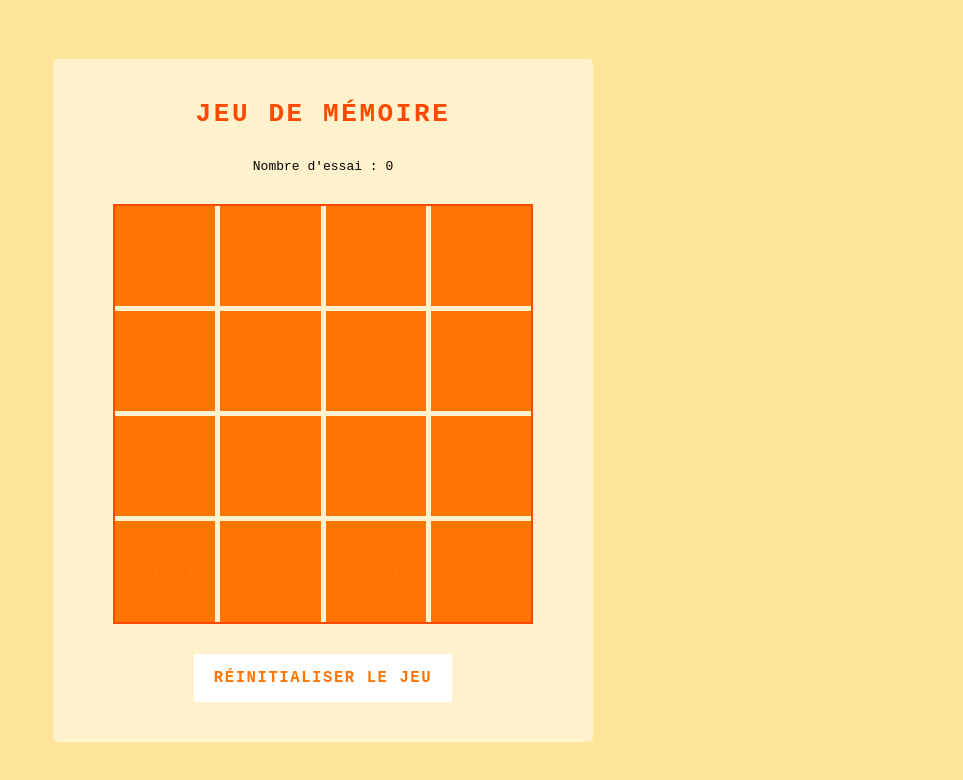
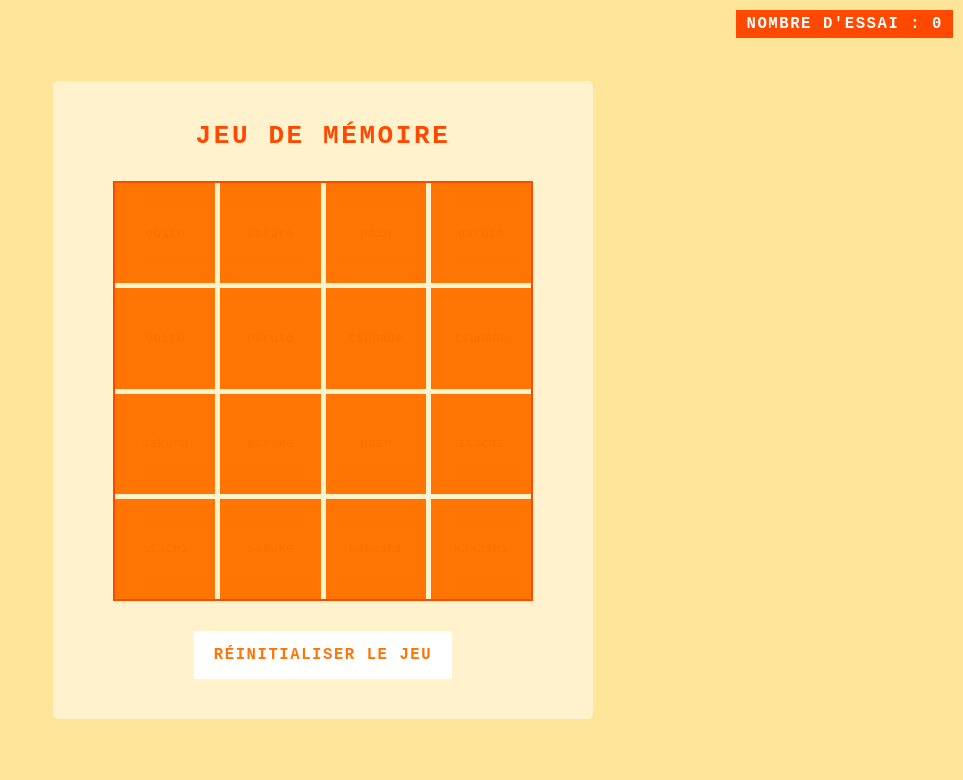
Before and after one commit to neiyamilena1/JeuDeMemoire, a plain HTML site: page Projet5WEBA/index.html in a window 1280 px wide. Shown: the whole page, without its empty margins (317-1280 px from the left). Drawn offline with Linux system fonts and the light colour scheme.

Commit message:
Modification du css et de l'emplacement
Cela concerne le nombre d'essai

```diff
--- a/Projet5WEBA/index.html
+++ b/Projet5WEBA/index.html
@@ -9,9 +9,9 @@
 </head>
 
 <body>
+    <div class="essai">Nombre d'essai : <span id="nombreEssai">0</span></div> <!-- Ajout de la div pour afficher le nombre d'essais -->
     <div class="container">
         <h2>Jeu de mémoire</h2>
-        <div class="essai">Nombre d'essai : <span id="nombreEssai">0</span></div> <!-- Ajout de la div pour afficher le nombre d'essais -->
         <div class="jeu"></div>
         <button class="reset" onclick="window.location.reload();">Réinitialiser le jeu</button>
     </div>
--- a/Projet5WEBA/style.css
+++ b/Projet5WEBA/style.css
@@ -85,3 +85,17 @@ h2 {
 .boxMatch::after {
     transform: rotateY(180deg);
 }
+
+.essai {
+    position: absolute;
+    top: 10px;
+    right: 10px;
+    padding: 5px 10px;
+    color: #fff;
+    background-color: #ff4800;
+    border: none;
+    font-size: 1.2em;
+    letter-spacing: 0.1em;
+    text-transform: uppercase;
+    font-weight: 600;
+}
```
